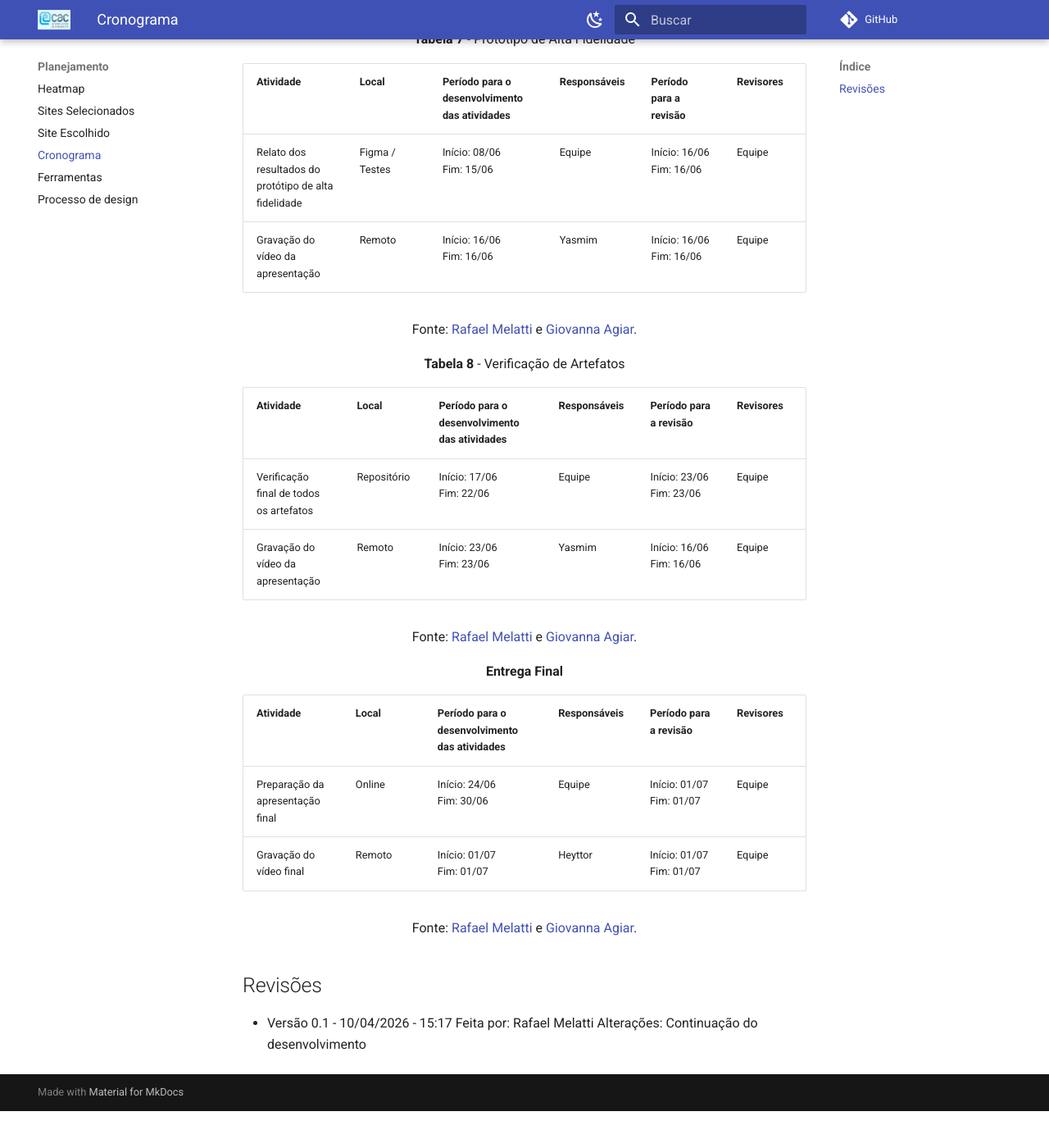
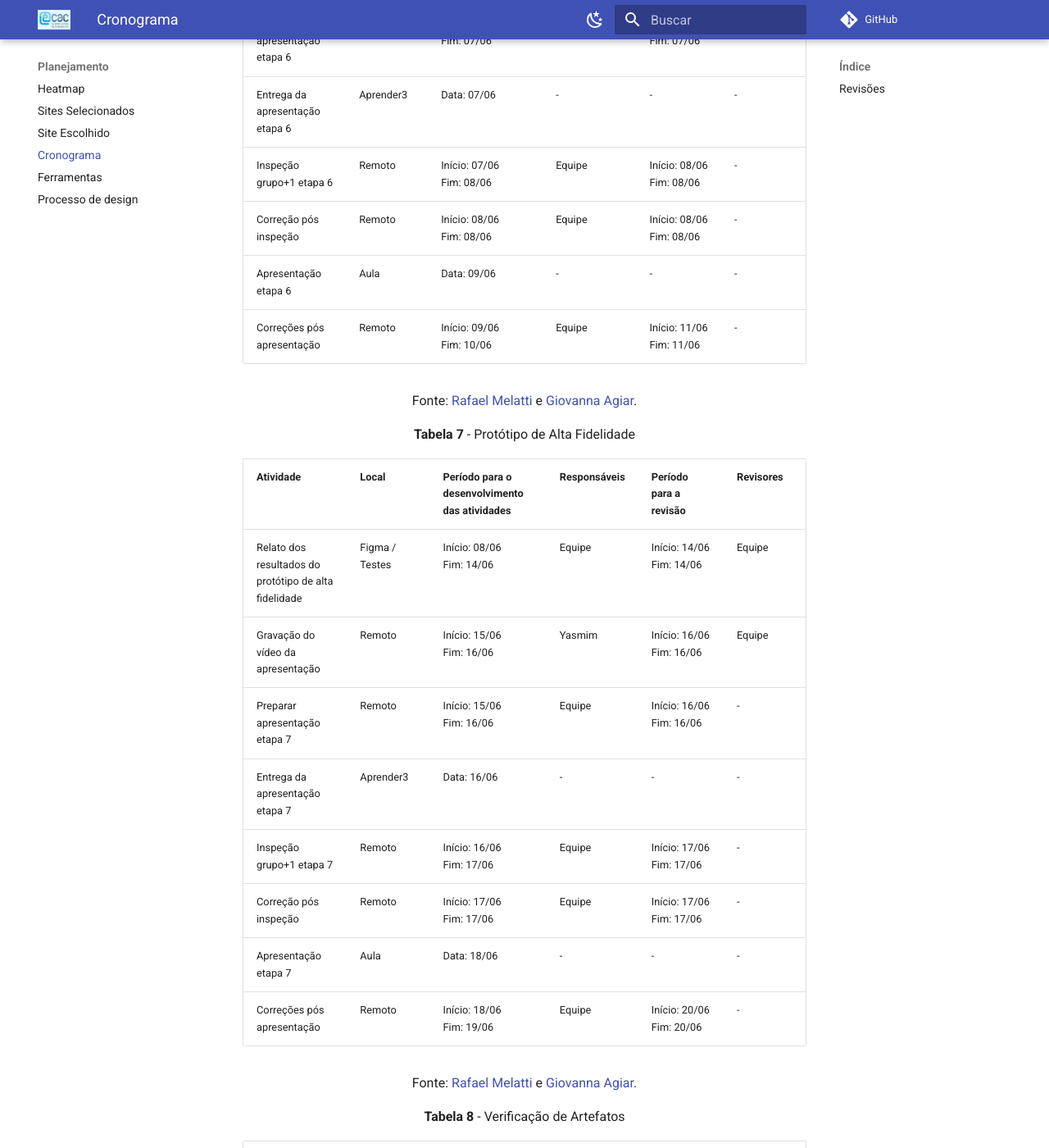
Before and after one commit to Interacao-Humano-Computador/2026.1-Grupo01, an MkDocs documentation site: the page built from docs/Planejamento/cronograma.md, in a window 1280 px wide and 1400 px high, scrolled down 6317 px. Shown: the whole window at 82% size. Built offline with MkDocs 1.6.1 and Material for MkDocs 9.7.7, drawn with Linux system fonts in a browser that asks for light colours; comment, search, counter and statistics services are not loaded; before the commit the page ends 7672 px from its top, so only the background shows below that; some of the changed text lies outside the part shown.

Commit message:
docs: conclusão das tabelas

```diff
--- a/docs/Planejamento/cronograma.md
+++ b/docs/Planejamento/cronograma.md
@@ -20,7 +20,7 @@ Célula genérica da tabela para facilitar a criação e a manutenção:
 | Preparar apresentação etapa 1 | Remoto | Início: 11/04 <br>Fim: 11/04 | Equipe | Início: 12/04 <br>Fim: 12/04 | João |
 | Entrega da apresentação etapa 1 | Aprender3 | Data: 12/04 | - | - | - |
 | Inspeção grupo+1 etapa 1 | Remoto | Início: 12/04 <br>Fim: 13/04 | Equipe | Início: 13/04 <br>Fim: 13/04 | Rafael |
-| Correção pós inspeção | Remoto | Início: 13/04 <br>Fim: 13/04 | Lucas, Heyttor, Rafael | Início: 13/04 <br>Fim: 13/04 | Giovanna, Yasmim |
+| Correção pós inspeção | Remoto | Início: 13/04 <br>Fim: 13/04 | Equipe | Início: 13/04 <br>Fim: 13/04 | Giovanna, Yasmim |
 | Apresentação etapa 1 | Aula | Data: 14/04 | - | - | - |
 | Correções pós apresentação | Remoto | Início: 14/04 <br>Fim: 15/04 | Equipe | Início: 16/04 <br>Fim: 17/04 | Thiago, Rafael |
 
@@ -39,7 +39,7 @@ Célula genérica da tabela para facilitar a criação e a manutenção:
 | Preparar apresentação etapa 2 | Remoto | Início: 02/05 <br>Fim: 03/05 | Equipe | Início: 03/05 <br>Fim: 03/05 | Lucas |
 | Entrega da apresentação etapa 2 | Aprender3 | Data: 03/05 | - | - | - |
 | Inspeção grupo+1 etapa 2 | Remoto | Início: 03/05 <br>Fim: 04/05 | Equipe | Início: 04/05 <br>Fim: 04/05 | Yasmim |
-| Correção pós inspeção | Remoto | Início: 04/05 <br>Fim: 04/05 | João, Thiago, Giovanna | Início: 04/05 <br>Fim: 04/05 | Heyttor, Rafael |
+| Correção pós inspeção | Remoto | Início: 04/05 <br>Fim: 04/05 | Equipe | Início: 04/05 <br>Fim: 04/05 | Heyttor, Rafael |
 | Apresentação etapa 2 | Aula | Data: 05/05 | - | - | - |
 | Correções pós apresentação | Remoto | Início: 05/05 <br>Fim: 06/05 | Equipe | Início: 07/05 <br>Fim: 07/05 | Giovanna, Lucas |
 
@@ -54,12 +54,13 @@ Célula genérica da tabela para facilitar a criação e a manutenção:
 | Criação do guia de estilo | Figma | Início: 04/05 <br>Fim: 10/05 | Lucas, Heyttor | Início: 11/05 <br>Fim: 11/05 | Rafael, João |
 | Definição dos princípios do projeto | Documento | Início: 05/05 <br>Fim: 09/05 | Rafael, João | Início: 10/05 <br>Fim: 10/05 | Yasmim, Thiago |
 | Definição das metas de usabilidade | Documento | Início: 05/05 <br>Fim: 09/05 | Yasmim, Thiago | Início: 10/05 <br>Fim: 10/05 | Giovanna, Lucas |
+| Aprimorar github page | Github | Início: 05/05 <br>Fim: 08/05 | - | Início: 09/05 <br>Fim: 09/05 | Equipe |
 | Características da plataforma | Documento | Início: 06/05 <br>Fim: 09/05 | Giovanna, Lucas | Início: 10/05 <br>Fim: 10/05 | Heyttor |
 | Gravação do vídeo | OBS | Início: 11/05 <br>Fim: 11/05 | Equipe | Início: 11/05 <br>Fim: 11/05 | Equipe |
 | Preparar apresentação etapa 3 | Remoto | Início: 11/05 <br>Fim: 12/05 | Equipe | Início: 12/05 <br>Fim: 12/05 | - |
 | Entrega da apresentação etapa 3 | Aprender3 | Data: 12/05 | - | - | - |
 | Inspeção grupo+1 etapa 3 | Remoto | Início: 12/05 <br>Fim: 13/05 | Equipe | Início: 13/05 <br>Fim: 13/05 | - |
-| Correção pós inspeção | Remoto | Início: 13/05 <br>Fim: 13/05 | - | Início: 13/05 <br>Fim: 13/05 | - |
+| Correção pós inspeção | Remoto | Início: 13/05 <br>Fim: 13/05 | Equipe | Início: 13/05 <br>Fim: 13/05 | - |
 | Apresentação etapa 3 | Aula | Data: 14/05 | - | - | - |
 | Correções pós apresentação | Remoto | Início: 14/05 <br>Fim: 15/05 | Equipe | Início: 16/05 <br>Fim: 16/05 | - |
 
@@ -79,7 +80,7 @@ Célula genérica da tabela para facilitar a criação e a manutenção:
 | Preparar apresentação etapa 4 | Remoto | Início: 18/05 <br>Fim: 19/05 | Equipe | Início: 19/05 <br>Fim: 19/05 | - |
 | Entrega da apresentação etapa 4 | Aprender3 | Data: 19/05 | - | - | - |
 | Inspeção grupo+1 etapa 4 | Remoto | Início: 19/05 <br>Fim: 20/05 | Equipe | Início: 20/05 <br>Fim: 20/05 | - |
-| Correção pós inspeção | Remoto | Início: 20/05 <br>Fim: 20/05 | - | Início: 20/05 <br>Fim: 20/05 | - |
+| Correção pós inspeção | Remoto | Início: 20/05 <br>Fim: 20/05 | Equipe | Início: 20/05 <br>Fim: 20/05 | - |
 | Apresentação etapa 4 | Aula | Data: 21/05 | - | - | - |
 | Correções pós apresentação | Remoto | Início: 21/05 <br>Fim: 22/05 | Equipe | Início: 23/05 <br>Fim: 23/05 | - |
 
@@ -99,7 +100,7 @@ Célula genérica da tabela para facilitar a criação e a manutenção:
 | Preparar apresentação etapa 5 | Remoto | Início: 30/05 <br>Fim: 31/05 | Equipe | Início: 31/05 <br>Fim: 31/05 | - |
 | Entrega da apresentação etapa 5 | Aprender3 | Data: 31/05 | - | - | - |
 | Inspeção grupo+1 etapa 5 | Remoto | Início: 31/05 <br>Fim: 01/06 | Equipe | Início: 01/06 <br>Fim: 01/06 | - |
-| Correção pós inspeção | Remoto | Início: 01/06 <br>Fim: 01/06 | - | Início: 01/06 <br>Fim: 01/06 | - |
+| Correção pós inspeção | Remoto | Início: 01/06 <br>Fim: 01/06 | Equipe | Início: 01/06 <br>Fim: 01/06 | - |
 | Apresentação etapa 5 | Aula | Data: 02/06 | - | - | - |
 | Correções pós apresentação | Remoto | Início: 02/06 <br>Fim: 03/06 | Equipe | Início: 04/06 <br>Fim: 04/06 | - |
 
@@ -112,9 +113,15 @@ Célula genérica da tabela para facilitar a criação e a manutenção:
 | Atividade | Local | Período para o desenvolvimento das atividades | Responsáveis | Período para a revisão | Revisores |
 | --------------------------------- | ---------------- | --------------------- | ------------------ | ---------------------------- | ----------------|
 | Relato dos resultados do protótipo de papel | Documento | Início: 01/06 <br>Fim: 04/06 | Heyttor, Thiago | Início: 05/06 <br>Fim: 05/06 | Rafael, João, Yasmim |
-| Planejamento da avaliação do protótipo de alta fidelidade | Figma | Início: 03/06 <br>Fim: 06/06 | Rafael, João, Yasmim | Início: 07/06 <br>Fim: 07/06 | Giovanna, Lucas |
-| Planejamento do relato (alta fidelidade) | Documento | Início: 05/06 <br>Fim: 06/06 | Giovanna, Lucas | Início: 07/06 <br>Fim: 07/06 | Heyttor, Thiago |
-| Gravação do vídeo | Remoto | Início: 07/06 <br>Fim: 07/06 | Giovanna | Início: 07/06 <br>Fim: 07/06 | Equipe |
+| Planejamento da avaliação do protótipo de alta fidelidade | Figma | Início: 03/06 <br>Fim: 05/06 | Rafael, João, Yasmim | Início: 05/06 <br>Fim: 06/06 | Giovanna, Lucas |
+| Planejamento do relato (alta fidelidade) | Documento | Início: 04/06 <br>Fim: 05/06 | Giovanna, Lucas | Início: 05/06 <br>Fim: 06/06 | Heyttor, Thiago |
+| Gravação do vídeo | OBS | Início: 06/06 <br>Fim: 06/06 | Equipe | Início: 07/06 <br>Fim: 07/06 | Equipe |
+| Preparar apresentação etapa 6 | Remoto | Início: 06/06 <br>Fim: 07/06 | Equipe | Início: 07/06 <br>Fim: 07/06 | - |
+| Entrega da apresentação etapa 6 | Aprender3 | Data: 07/06 | - | - | - |
+| Inspeção grupo+1 etapa 6 | Remoto | Início: 07/06 <br>Fim: 08/06 | Equipe | Início: 08/06 <br>Fim: 08/06 | - |
+| Correção pós inspeção | Remoto | Início: 08/06 <br>Fim: 08/06 | Equipe | Início: 08/06 <br>Fim: 08/06 | - |
+| Apresentação etapa 6 | Aula | Data: 09/06 | - | - | - |
+| Correções pós apresentação | Remoto | Início: 09/06 <br>Fim: 10/06 | Equipe | Início: 11/06 <br>Fim: 11/06 | - |
 
 <font size="3"><p style="text-align: center">Fonte: [Rafael Melatti]() e [Giovanna Agiar]().</p></font>
 
@@ -124,8 +131,14 @@ Célula genérica da tabela para facilitar a criação e a manutenção:
 
 | Atividade | Local | Período para o desenvolvimento das atividades | Responsáveis | Período para a revisão | Revisores |
 | --------------------------------- | ---------------- | --------------------- | ------------------ | ---------------------------- | ----------------|
-| Relato dos resultados do protótipo de alta fidelidade | Figma / Testes | Início: 08/06 <br>Fim: 15/06 | Equipe | Início: 16/06 <br>Fim: 16/06 | Equipe |
-| Gravação do vídeo da apresentação | Remoto | Início: 16/06 <br>Fim: 16/06 | Yasmim | Início: 16/06 <br>Fim: 16/06 | Equipe |
+| Relato dos resultados do protótipo de alta fidelidade | Figma / Testes | Início: 08/06 <br>Fim: 14/06 | Equipe | Início: 14/06 <br>Fim: 14/06 | Equipe |
+| Gravação do vídeo da apresentação | Remoto | Início: 15/06 <br>Fim: 16/06 | Yasmim | Início: 16/06 <br>Fim: 16/06 | Equipe |
+| Preparar apresentação etapa 7 | Remoto | Início: 15/06 <br>Fim: 16/06 | Equipe | Início: 16/06 <br>Fim: 16/06 | - |
+| Entrega da apresentação etapa 7 | Aprender3 | Data: 16/06 | - | - | - |
+| Inspeção grupo+1 etapa 7 | Remoto | Início: 16/06 <br>Fim: 17/06 | Equipe | Início: 17/06 <br>Fim: 17/06 | - |
+| Correção pós inspeção | Remoto | Início: 17/06 <br>Fim: 17/06 | Equipe | Início: 17/06 <br>Fim: 17/06 | - |
+| Apresentação etapa 7 | Aula | Data: 18/06 | - | - | - |
+| Correções pós apresentação | Remoto | Início: 18/06 <br>Fim: 19/06 | Equipe | Início: 20/06 <br>Fim: 20/06 | - |
 
 <font size="3"><p style="text-align: center">Fonte: [Rafael Melatti]() e [Giovanna Agiar]().</p></font>
 
@@ -135,8 +148,14 @@ Célula genérica da tabela para facilitar a criação e a manutenção:
 
 | Atividade | Local | Período para o desenvolvimento das atividades | Responsáveis | Período para a revisão | Revisores |
 | --------------------------------- | ---------------- | --------------------- | ------------------ | ---------------------------- | ----------------|
-| Verificação final de todos os artefatos | Repositório | Início: 17/06 <br>Fim: 22/06 | Equipe | Início: 23/06 <br>Fim: 23/06 | Equipe |
-| Gravação do vídeo da apresentação | Remoto | Início: 23/06 <br>Fim: 23/06 | Yasmim | Início: 16/06 <br>Fim: 16/06 | Equipe |
+| Verificação de todos os artefatos | Repositório | Início: 17/06 <br>Fim: 21/06 | Equipe | Início: 22/06 <br>Fim: 22/06 | Equipe |
+| Gravação do vídeo da apresentação | OBS | Início: 22/06 <br>Fim: 22/06 | Equipe | Início: 22/06 <br>Fim: 22/06 | Equipe |
+| Preparar apresentação etapa 8 | Remoto | Início: 21/06 <br>Fim: 22/06 | Equipe | Início: 22/06 <br>Fim: 23/06 | - |
+| Entrega da apresentação etapa 8 | Aprender3 | Data: 23/06 | - | - | - |
+| Inspeção grupo+1 etapa 8 | Remoto | Início: 23/06 <br>Fim: 24/06 | Equipe | Início: 24/06 <br>Fim: 24/06 | - |
+| Correção pós inspeção | Remoto | Início: 24/06 <br>Fim: 24/06 | Equipe | Início: 24/06 <br>Fim: 24/06 | - |
+| Apresentação etapa 8 | Aula | Data: 25/06 | - | - | - |
+| Correções pós apresentação | Remoto | Início: 25/06 <br>Fim: 26/06 | Equipe | Início: 27/06 <br>Fim: 27/06 | - |
 
 <font size="3"><p style="text-align: center">Fonte: [Rafael Melatti]() e [Giovanna Agiar]().</p></font>
 
@@ -146,13 +165,19 @@ Célula genérica da tabela para facilitar a criação e a manutenção:
 
 | Atividade | Local | Período para o desenvolvimento das atividades | Responsáveis | Período para a revisão | Revisores |
 | --------------------------------- | ---------------- | --------------------- | ------------------ | ---------------------------- | ----------------|
-| Preparação da apresentação final | Online | Início: 24/06 <br>Fim: 30/06 | Equipe | Início: 01/07 <br>Fim: 01/07 | Equipe |
-| Gravação do vídeo final | Remoto | Início: 01/07 <br>Fim: 01/07 | Heyttor | Início: 01/07 <br>Fim: 01/07 | Equipe |
+| Preparação da apresentação final | Remoto | Início: 24/06 <br>Fim: 28/06 | Equipe | Início: 29/06 <br>Fim: 29/06 | Equipe |
+| Gravação do vídeo final | OBS | Início: 30/06 <br>Fim: 30/06 | Equipe | Início: 30/06 <br>Fim: 01/07 | Equipe |
+| Entrega da apresentação final | Aprender3 | Data: 01/07 | - | - | - |
+
 
 <font size="3"><p style="text-align: center">Fonte: [Rafael Melatti]() e [Giovanna Agiar]().</p></font>
 
 ## Revisões
 
-- Versão 0.1 - 10/04/2026 - 15:17
-Feita por: Rafael Melatti
+- Versão 0.1 - 10/04/2026 - 15:20<br>
+Feita por: Rafael Melatti<br>
 Alterações: Continuação do desenvolvimento
+
+- Versão 0.2 - 10/04/2026 - 17:23<br>
+Feita por: Rafael Melatti<br>
+Alterações: Conclusão das tabelas
```
